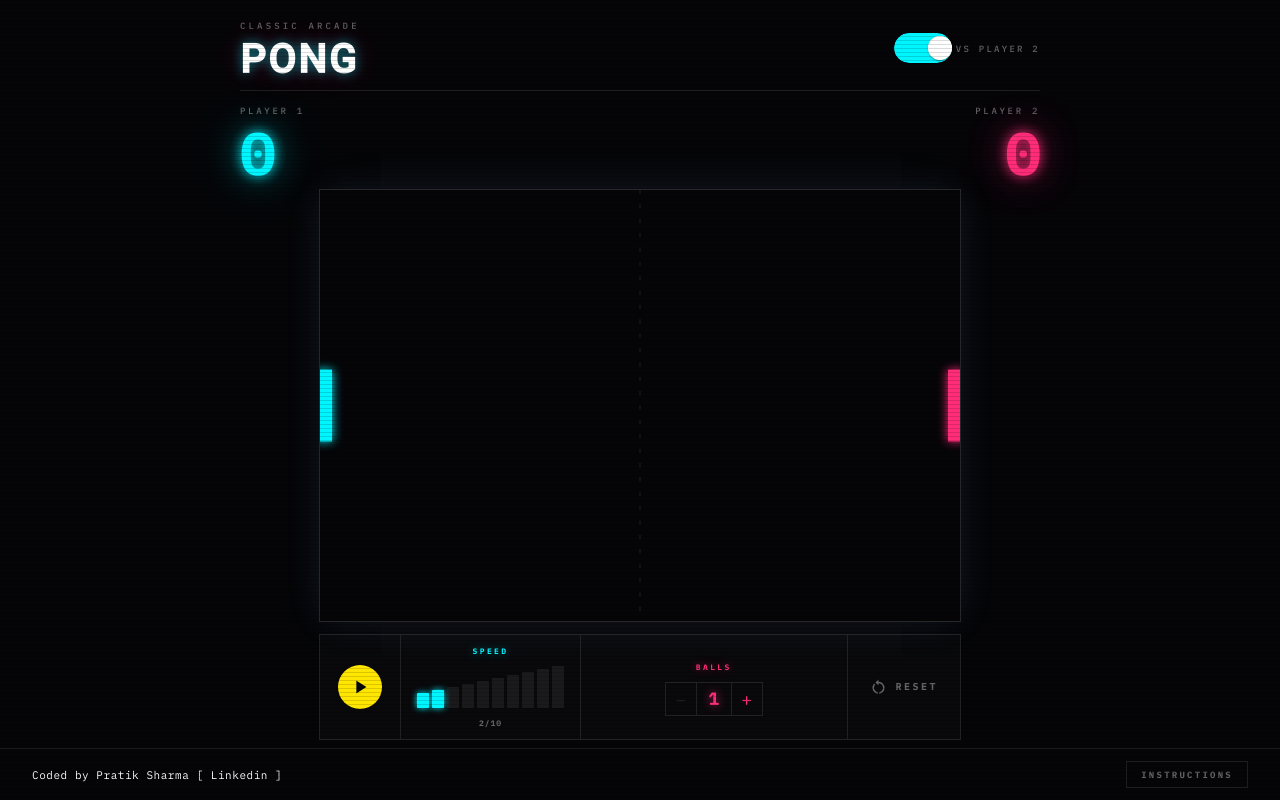
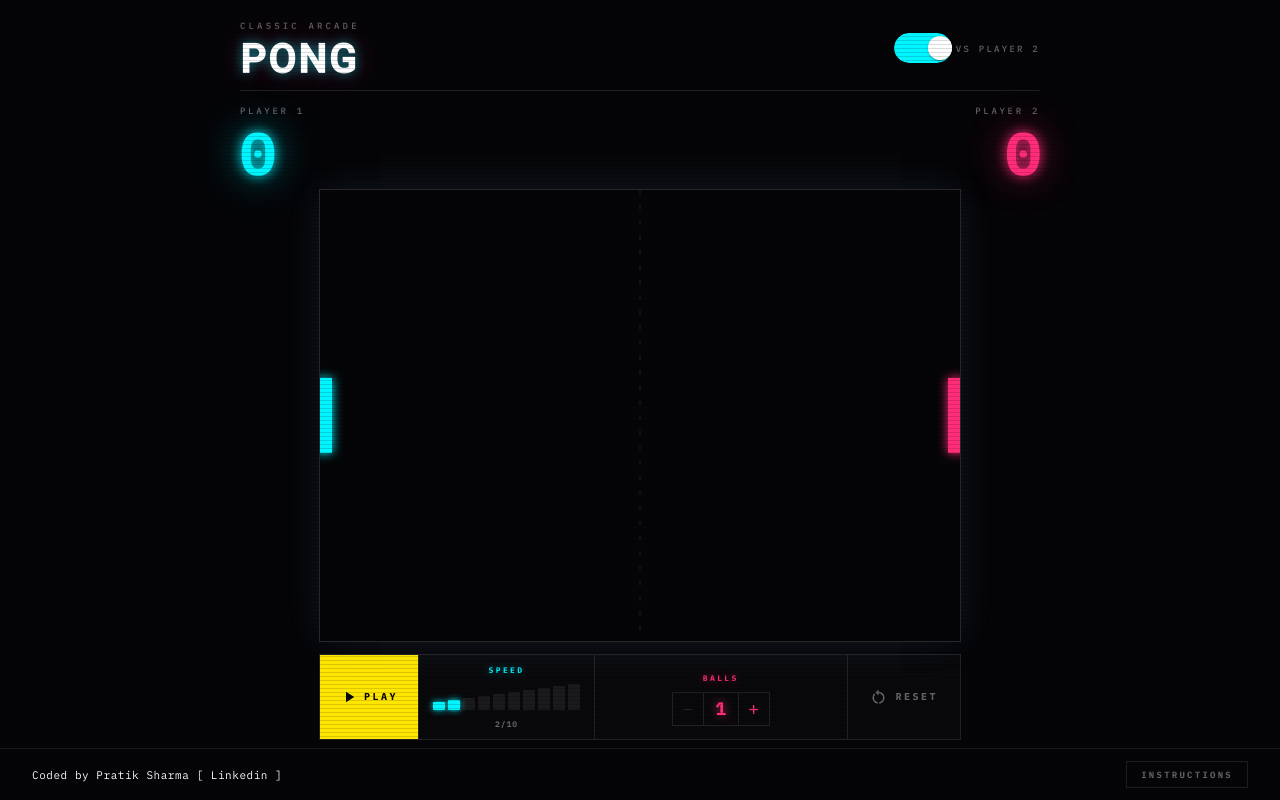
Before and after one commit to topratiksharma/arkanoid, an Angular app: page /#/game in a window 1280 px wide. Built offline with nearby package versions, Linux system fonts and the light colour scheme.

Commit message:
Play button back

```diff
--- a/src/app/game/game.component.html
+++ b/src/app/game/game.component.html
@@ -44,6 +44,7 @@
         (click)="isPlaying && !isPaused ? pauseGame() : isPaused ? resumeGame() : playGame()"
       >
         <mat-icon>{{ isPlaying && !isPaused ? 'pause' : 'play_arrow' }}</mat-icon>
+        {{ isPlaying && !isPaused ? 'Pause' : isPaused ? 'Resume' : 'Play' }}
       </button>
     </div>
 
@@ -54,7 +55,7 @@
           <button
             class="arkanoid__vol-seg"
             [class.arkanoid__vol-seg--active]="ballSpeed >= seg"
-            [style.height.px]="12 + seg * 3"
+            [style.height.px]="6 + seg * 2"
             (click)="setSpeed(seg)"
           ></button>
         }
--- a/src/app/game/game.component.scss
+++ b/src/app/game/game.component.scss
@@ -294,8 +294,8 @@ $font: 'IBM Plex Mono', monospace;
     flex-direction: column;
     align-items: center;
     justify-content: center;
-    gap: 5px;
-    padding: 12px 16px;
+    gap: 4px;
+    padding: 8px 14px;
     flex-shrink: 0;
     border-right: 1px solid $border;
   }
@@ -351,40 +351,39 @@ $font: 'IBM Plex Mono', monospace;
 
   &__play-cell {
     display: flex;
-    align-items: center;
-    justify-content: center;
+    align-items: stretch;
     flex-shrink: 0;
-    width: 80px;
     border-right: 1px solid $border;
   }
 
   &__btn-play {
-    width: 44px;
-    height: 44px;
-    border-radius: 50%;
+    display: flex;
+    align-items: center;
+    justify-content: center;
+    gap: 6px;
+    padding: 0 20px;
     background: $yellow;
     border: none;
     cursor: pointer;
-    display: flex;
-    align-items: center;
-    justify-content: center;
-    transition: box-shadow 0.15s ease, transform 0.1s ease;
+    font-family: $font;
+    font-size: 10px;
+    font-weight: 700;
+    letter-spacing: 0.25em;
+    text-transform: uppercase;
+    color: $bg;
+    transition: box-shadow 0.15s ease;
+    white-space: nowrap;
 
     mat-icon {
-      font-size: 22px;
-      width: 22px;
-      height: 22px;
+      font-size: 18px;
+      width: 18px;
+      height: 18px;
       color: $bg;
       margin: 0;
     }
 
     &:hover {
-      box-shadow: 0 0 18px rgba(255, 230, 0, 0.6), 0 0 40px rgba(255, 230, 0, 0.25);
-      transform: scale(1.06);
-    }
-
-    &:active {
-      transform: scale(0.95);
+      box-shadow: 0 0 22px rgba(255, 230, 0, 0.55), 0 0 50px rgba(255, 230, 0, 0.2);
     }
   }
 
@@ -396,8 +395,8 @@ $font: 'IBM Plex Mono', monospace;
     flex-direction: column;
     align-items: center;
     justify-content: center;
-    gap: 5px;
-    padding: 12px 16px;
+    gap: 4px;
+    padding: 8px 14px;
     border-right: 1px solid $border;
   }
 
```
